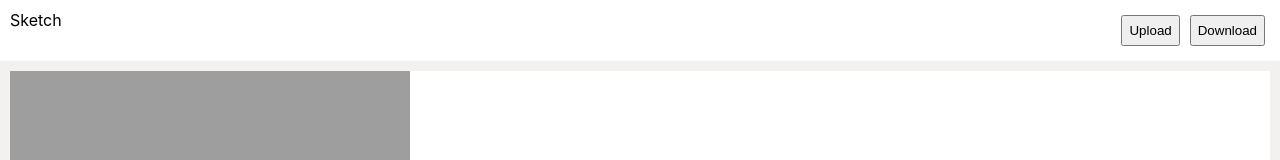
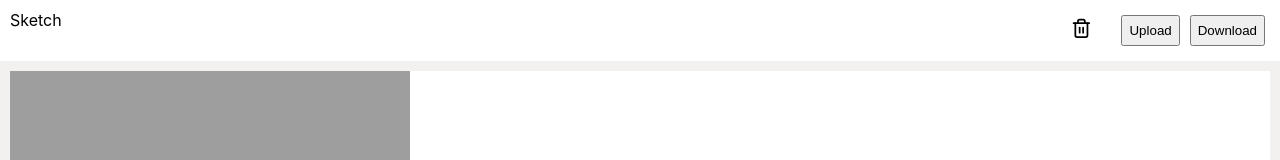
Before and after one commit to sahithvibudhi/illustrator, a React (Create React App) app: page / in a window 1280 px wide. Shown: the top 160 px of the page. Built offline with nearby package versions, Linux system fonts and the light colour scheme.

Commit message:
add: icons

```diff
--- a/package.json
+++ b/package.json
@@ -8,6 +8,7 @@
     "@testing-library/user-event": "^12.1.10",
     "react": "^17.0.1",
     "react-dom": "^17.0.1",
+    "react-icons": "^3.11.0",
     "react-scripts": "4.0.0",
     "web-vitals": "^0.2.4"
   },
--- a/src/App.css
+++ b/src/App.css
@@ -6,6 +6,11 @@ body {
   float: right;
 }
 
+.vertical-center {
+  display: inline-flex;
+  align-items: center;
+}
+
 button {
   padding: 6px;
   margin: 5px;
--- a/src/App.js
+++ b/src/App.js
@@ -8,12 +8,21 @@ import './App.css';
 
 function App() {
   const [elements, setElements] = useState(data);
+  const [grabbedElement, setGrabbedElement] = useState(-1);
   const headerRef = useRef();
 
   return (
     <div className="App">
-      <Header setElements={setElements} headerRef={headerRef}/>
-      <Canvas elements={elements} setElements={setElements} headerRef={headerRef}/>
+      <Header
+        setElements={setElements}
+        headerRef={headerRef}
+        grabbedElement={grabbedElement} />
+      <Canvas
+        elements={elements}
+        setElements={setElements}
+        headerRef={headerRef}
+        grabbedElement={grabbedElement}
+        setGrabbedElement={setGrabbedElement} />
     </div>
   );
 }
--- a/src/components/canvas/index.js
+++ b/src/components/canvas/index.js
@@ -4,10 +4,9 @@ import drawHandler from './drawHandler';
 import './canvas.css';
 import types from '../../providers/type';
 
-export default function Canvas({ elements = [], setElements, headerRef }) {
+export default function Canvas({ elements = [], setElements, headerRef, grabbedElement, setGrabbedElement }) {
     const canvasRef = useRef();
     const [pos, setPos] = useState({ x: 0, y: 0 });
-    const [grabbedElement, setGrabbedElement] = useState(-1);
     const marginAroundCanvas = 10;
 
     // make canvas take full height & width
--- a/src/components/header/header.css
+++ b/src/components/header/header.css
@@ -7,3 +7,8 @@
     background-color: #fff;
     padding: 10px;
 }
+
+#icons {
+    font-size: 1.3em;
+    margin-right: 25px;
+}
--- a/src/components/header/index.js
+++ b/src/components/header/index.js
@@ -1,8 +1,10 @@
 import { useRef } from 'react';
+import { FiTrash2 } from 'react-icons/fi';
 import types from '../../providers/type';
+
 import './header.css'
 
-export default function Header({ setElements, headerRef }) {
+export default function Header({ setElements, headerRef, grabbedElement }) {
     const fileRef = useRef();
 
     const uploadClick = () => {
@@ -26,7 +28,10 @@ export default function Header({ setElements, headerRef }) {
     return <div id="header" ref={headerRef}>
                 <span>Sketch</span>
                 <input type="file" hidden={true} onChange={onFileSelect} accept="image/x-png,image/gif,image/jpeg" ref={fileRef}/>
-                <span className="float-right">
+                <span className="float-right vertical-center">
+                    <span id="icons">
+                        <FiTrash2/>
+                    </span>
                     <button onClick={uploadClick}>Upload</button>
                     <button>Download</button>
                 </span>
```
Also changed, not shown: 1 other file (tests, documents, lock files or other folders).
